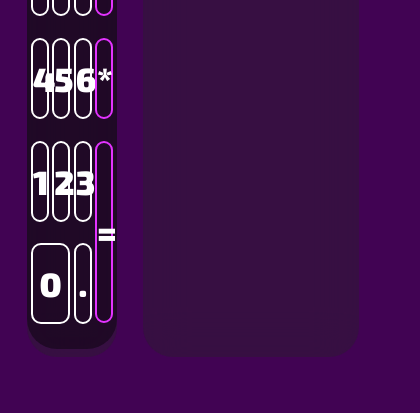
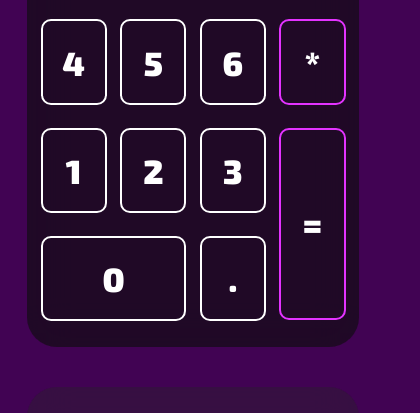
Before and after one commit to simonpine/usefulCalculator, a website: page index.html in a window 390 px wide. Shown: the part 1150-1563 px from the top of the page, 420 px wide, since content can reach past the window. Drawn offline with Linux system fonts and the light colour scheme.

Commit message:
volvi la aplicacion responsive

```diff
--- a/scss/_banner.scss
+++ b/scss/_banner.scss
@@ -26,7 +26,7 @@ div{
     width: auto;
     &:hover{
         transform: rotate(30deg);
-}
+    }
 }
 h1{
     color: map-get($map:$colors, $key: 'secu');
@@ -73,7 +73,7 @@ main{
     height: 100%;
     width: 27%;
     backdrop-filter: blur(20px);
-    @include flex(column, center, center, end, wrap);
+    @include flex(column, center, space-between, end, wrap);
 }
 .res{
     height: 90%;
@@ -96,7 +96,7 @@ main{
     overflow: hidden;
 }
 .buttons{
-    height: 80%;
+    height: 78%;
     width: 100%;
     background-color: map-get($map:$colors, $key: 'dark');
     display: grid;
@@ -107,9 +107,6 @@ main{
     align-content: center;
     justify-items: start;
     border-radius: 0px 0px 30px 30px;
-    @media screen and (min-width: 2000px){
-        height: 79%;
-    }
 }
 .display{
     overflow: auto;
--- /dev/null
+++ b/scss/_responsive.scss
@@ -0,0 +1,48 @@
+@media screen and (max-width: 1000px){
+    #main{
+        margin: 60px 0px;
+        height: auto;
+        flex-direction: column;
+    }
+    .cal{
+        height: 90vh;
+        width: 100%;
+        margin-bottom: 40px;
+    }
+    .buttons{
+        height: 75%;
+    }
+    .resMain{
+        height: 90vh;
+        width: 100%;
+    }
+    #logo{
+        margin: 40px;
+        width: 70%;
+        height: auto;
+    }
+    .t_link{
+        width: 100%;
+        height: auto;
+    }
+    #inicio{
+        padding: 40px 0px;
+        height: auto;
+        flex-direction: column-reverse;
+    }
+}
+@media screen and (max-width: 1400px){
+    #wave1{
+        left: -75%;
+        top: 75%;
+    }
+}
+@media screen and (max-width: 700px){
+    .res{
+        grid-template-columns: repeat(1, auto);
+        gap: 4%;
+    }
+    h1{
+     font-size: 6vh;
+    }
+}
--- a/scss/main.scss
+++ b/scss/main.scss
@@ -2,3 +2,4 @@
 @import "_bg";
 @import "_banner";
 @import "_footer";
+@import "_responsive";
```
Also changed, not shown: css/style.css, 1 other file.
